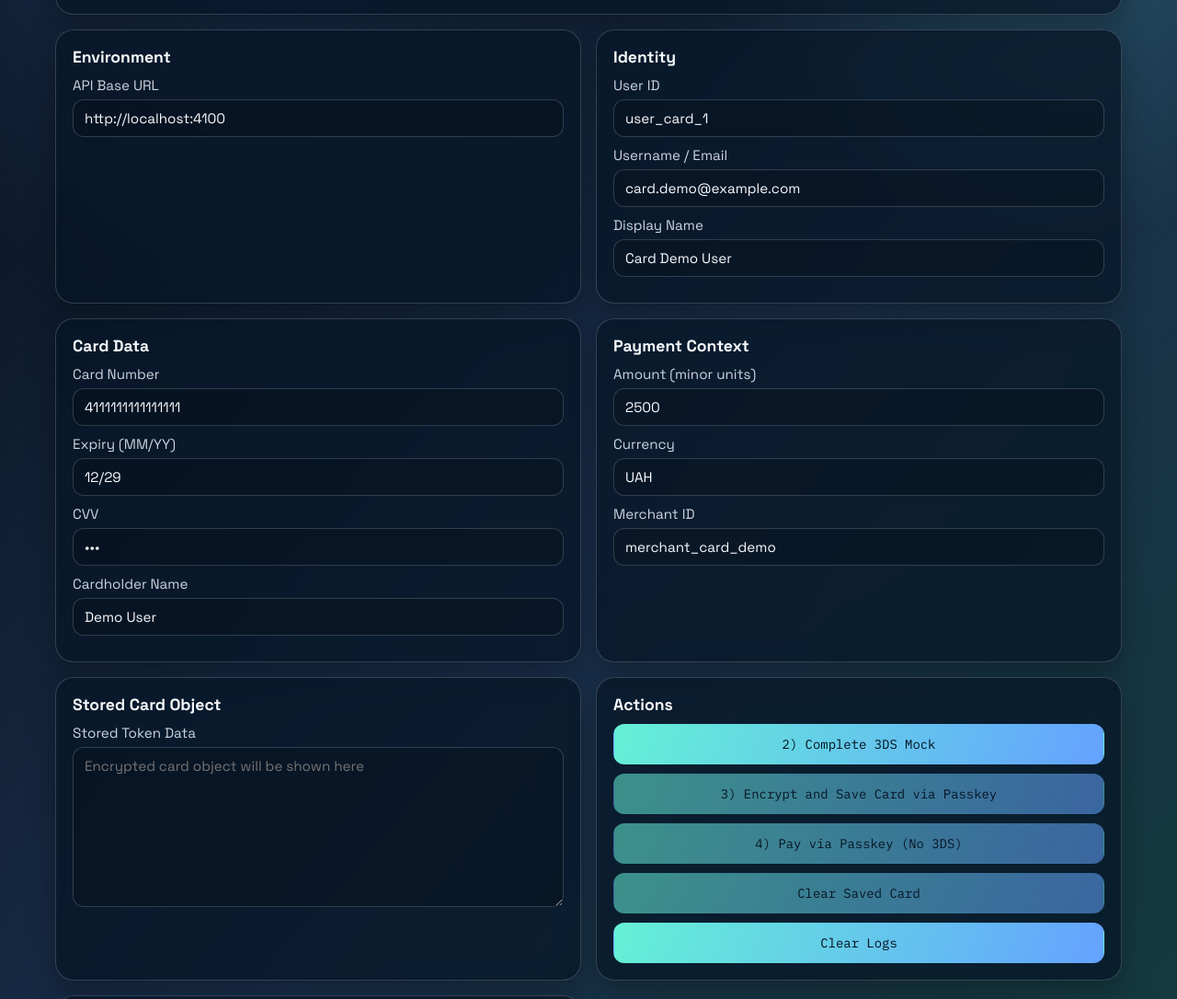
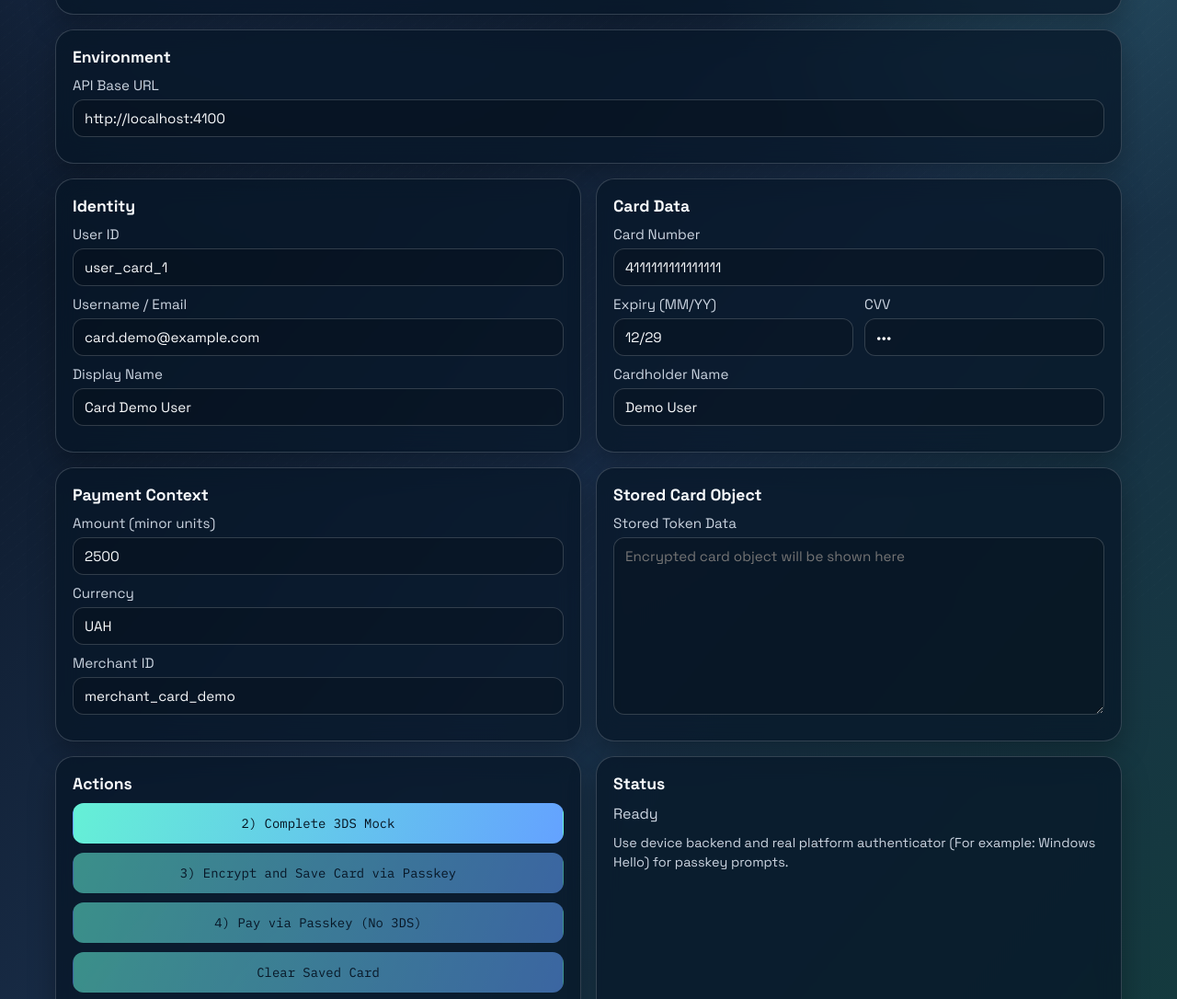
Before and after one commit to olton/passkey, a website built with Vite: page demo/card-pay.html in a window 1280 px wide. Shown: the part 155-1241 px from the top of the page at 92% size. Built offline with nearby package versions, Linux system fonts and the light colour scheme.

Commit message:
updated demo for card-pay

```diff
--- a/demo/card-pay.html
+++ b/demo/card-pay.html
@@ -31,7 +31,7 @@
         </p>
       </section>
 
-      <section class="card controls-card">
+      <section class="card intro-card">
         <h2>Environment</h2>
         <label>
           API Base URL
@@ -61,6 +61,7 @@
           Card Number
           <input id="cardNumber" type="text" value="4111111111111111" inputmode="numeric" autocomplete="cc-number" />
         </label>
+        <div class="expiration-data">
           <label>
             Expiry (MM/YY)
             <input id="cardExpiry" type="text" value="12/29" autocomplete="cc-exp" />
@@ -69,6 +70,7 @@
             CVV
             <input id="cardCvv" type="password" value="123" inputmode="numeric" autocomplete="cc-csc" />
           </label>
+        </div>
         <label>
           Cardholder Name
           <input id="cardholder" type="text" value="Demo User" autocomplete="cc-name" />
@@ -95,7 +97,7 @@
         <h2>Stored Card Object</h2>
         <label>
           Stored Token Data
-          <textarea id="storedCardObject" rows="8" readonly placeholder="Encrypted card object will be shown here"></textarea>
+          <textarea id="storedCardObject" rows="9" readonly placeholder="Encrypted card object will be shown here"></textarea>
         </label>
       </section>
 
@@ -114,7 +116,7 @@
         <h2>Status</h2>
         <p id="status" style="margin-bottom: 10px;">Ready</p>
         <p style="font-size: 0.9rem;">
-          Use device backend and real platform authenticator (Windows Hello)
+          Use device backend and real platform authenticator (For example: Windows Hello)
           for passkey prompts.
         </p>
       </section>
--- a/demo/styles.css
+++ b/demo/styles.css
@@ -74,6 +74,15 @@ body {
 
 .log-card {
   grid-column: span 12;
+}
+
+.expiration-data {
+  display: flex;
+  gap: 12px;
+
+  label {
+    flex: 1;
+  }
 }
 
 h1,
```
Lines whose indentation alone changed are shown as unchanged.
